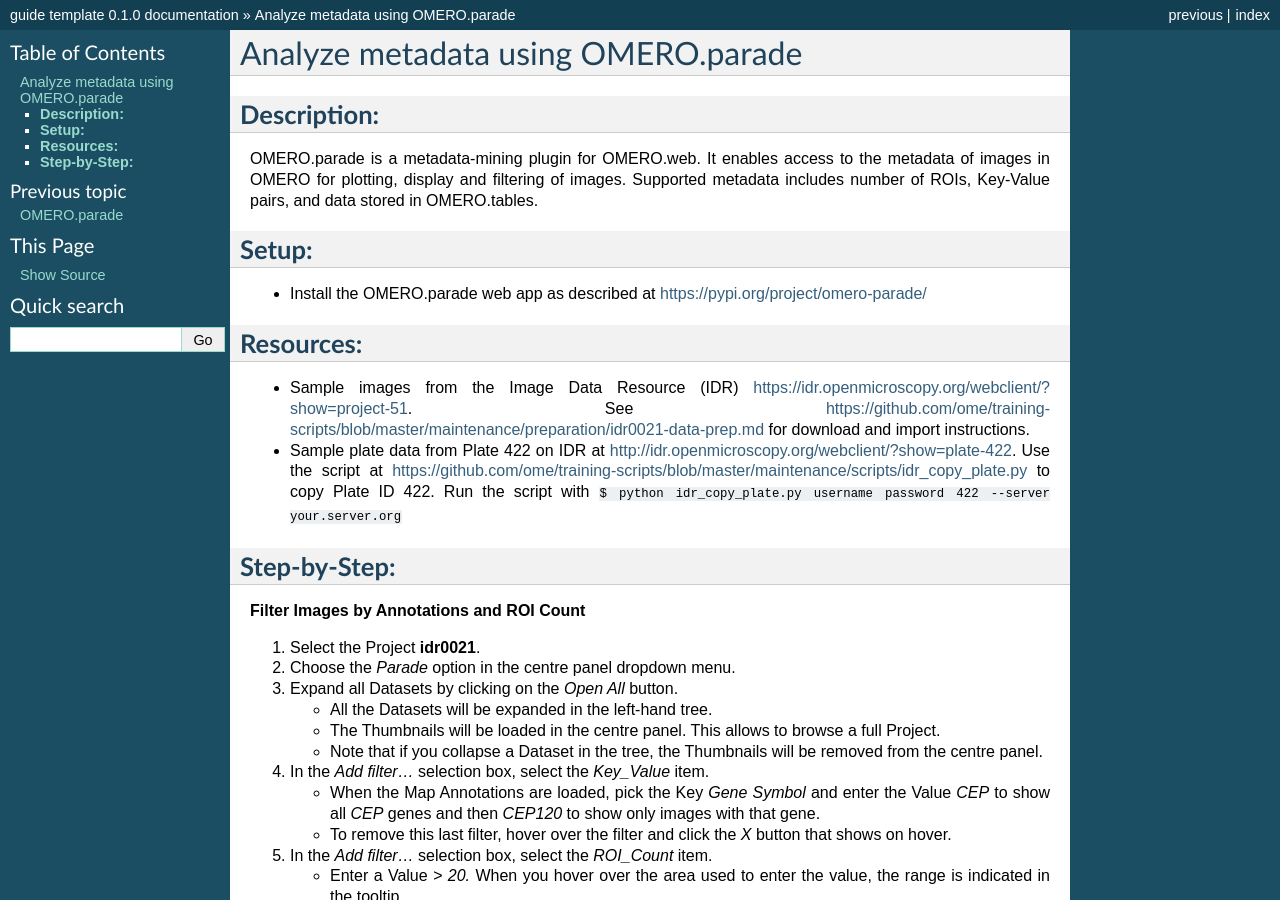
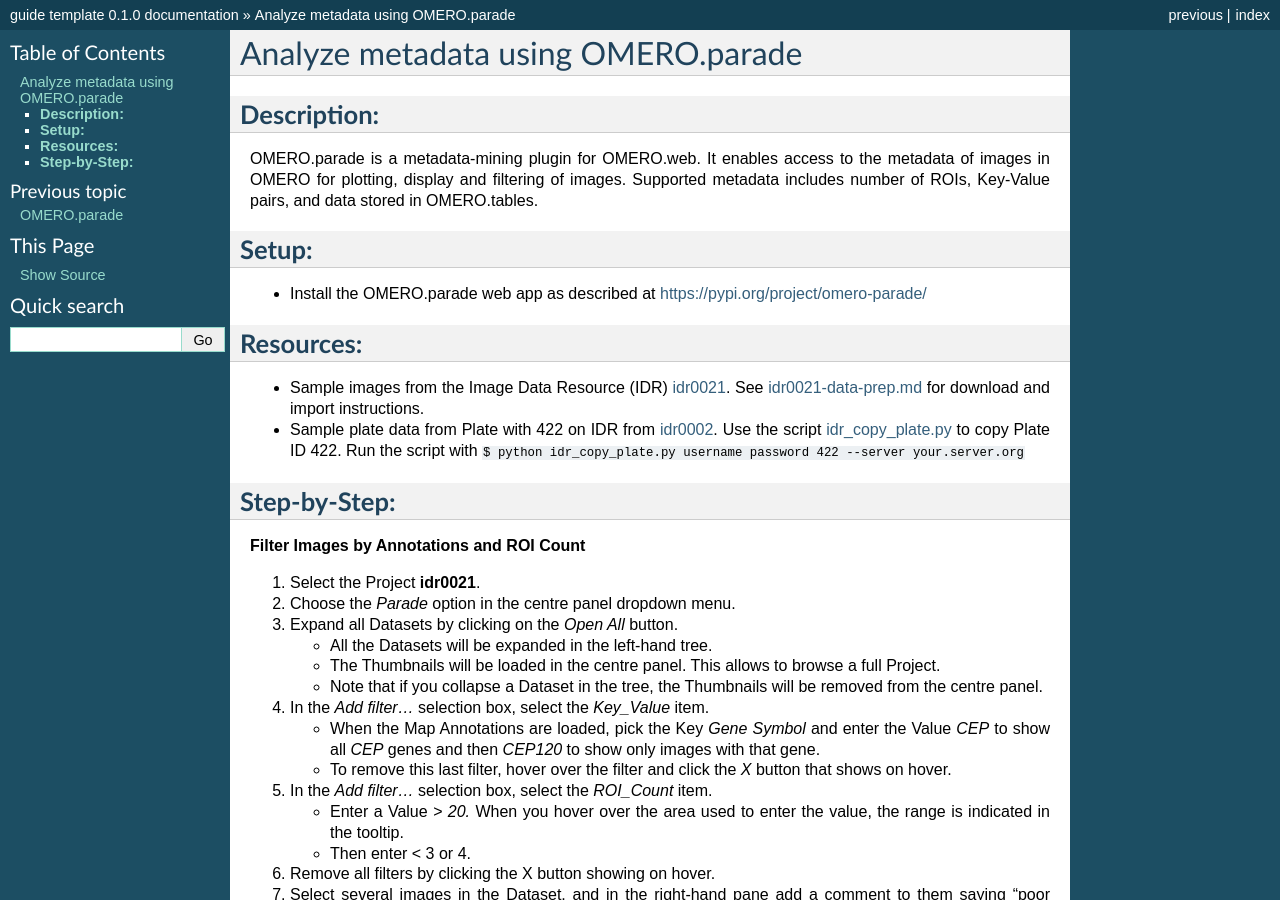
Before and after one commit to ome/omero-guide-parade, a Sphinx documentation site: the page built from docs/omero_parade.rst, in a window 1280 px wide and 900 px high. Built offline with Sphinx 7.4.7, drawn with Linux system fonts in a browser that asks for light colours.

Commit message:
fix link

```diff
--- a/docs/omero_parade.rst
+++ b/docs/omero_parade.rst
@@ -18,9 +18,9 @@ Key-Value pairs, and data stored in OMERO.tables.
 **Resources:**
 --------------
 
--  Sample images from the Image Data Resource (IDR) https://idr.openmicroscopy.org/webclient/?show=project-51. See https://github.com/ome/training-scripts/blob/master/maintenance/preparation/idr0021-data-prep.md for download and import instructions.
+-  Sample images from the Image Data Resource (IDR) `idr0021 <https://idr.openmicroscopy.org/search/?query=Name:idr0021>`__. See `idr0021-data-prep.md <https://github.com/ome/training-scripts/blob/master/maintenance/preparation/idr0021-data-prep.md>`__ for download and import instructions.
 
--  Sample plate data from Plate 422 on IDR at http://idr.openmicroscopy.org/webclient/?show=plate-422. Use the script at https://github.com/ome/training-scripts/blob/master/maintenance/scripts/idr_copy_plate.py to copy Plate ID 422. Run the script with ``$ python idr_copy_plate.py username password 422 --server your.server.org``
+-  Sample plate data from Plate with 422 on IDR from `idr0002 <https://idr.openmicroscopy.org/search/?query=Name:idr0002>`__. Use the script `idr_copy_plate.py <https://github.com/ome/training-scripts/blob/master/maintenance/scripts/idr_copy_plate.py>`__ to copy Plate ID 422. Run the script with ``$ python idr_copy_plate.py username password 422 --server your.server.org``
 
 **Step-by-Step:**
 -----------------
```
